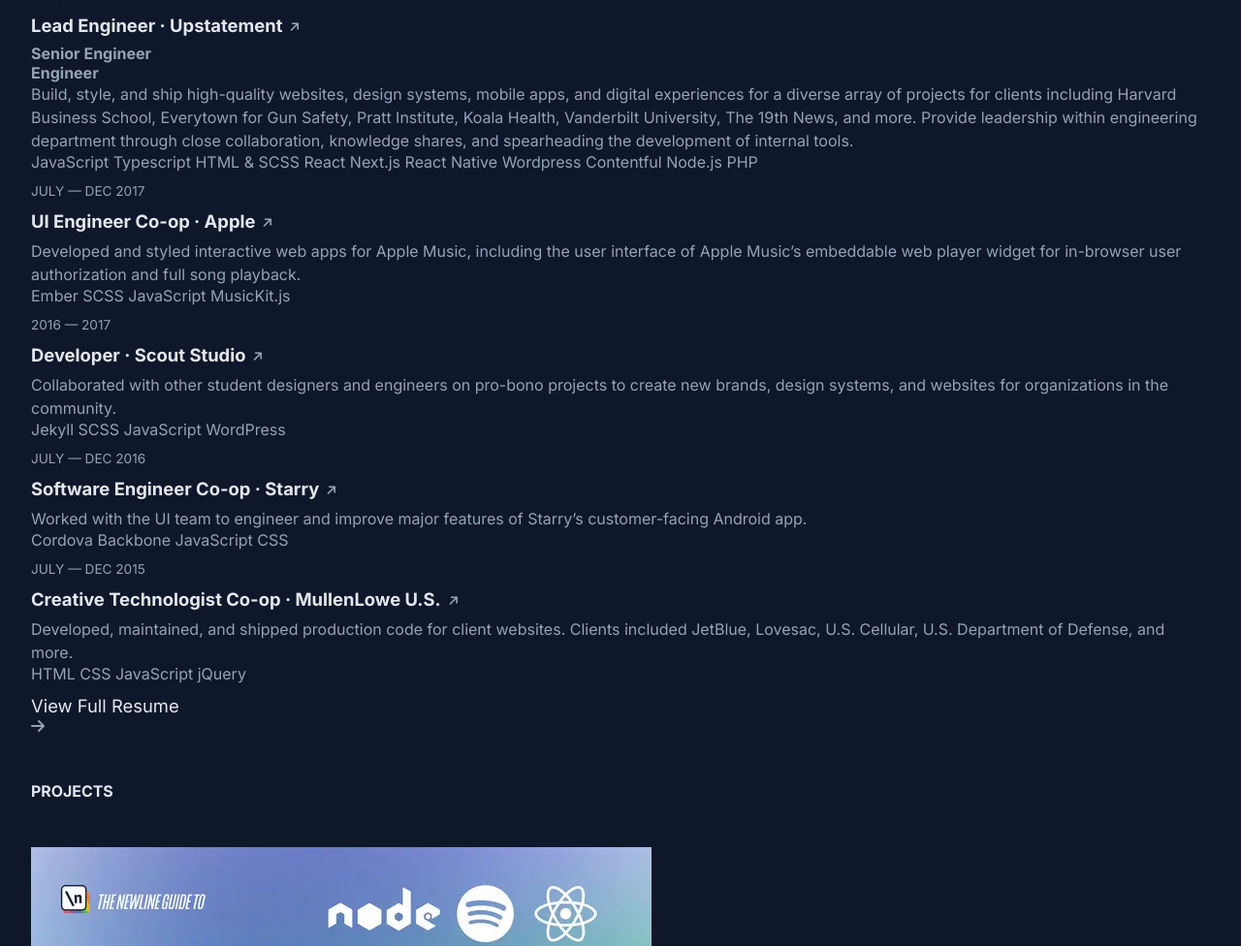
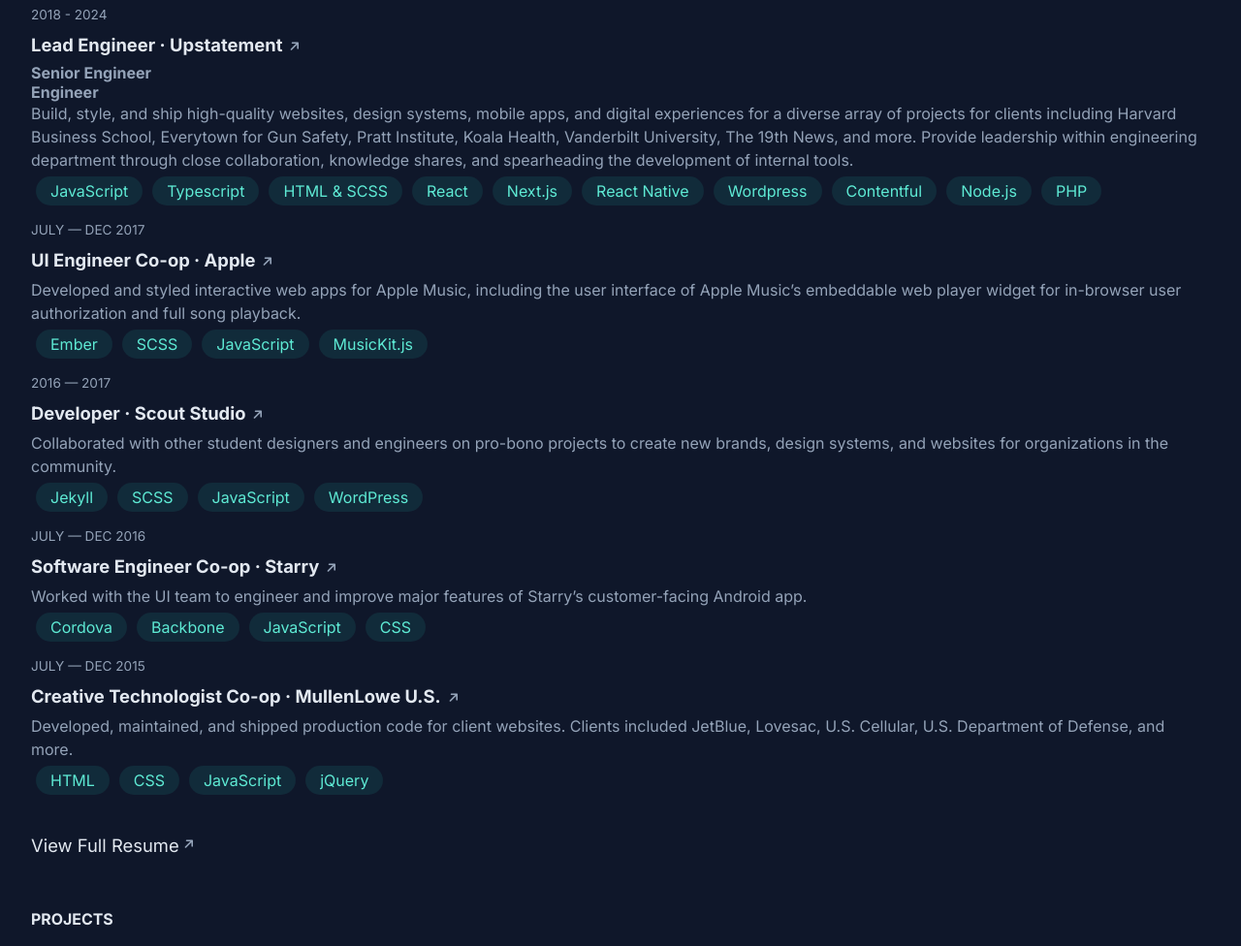
Before and after one commit to Azzu017/html-css-portfolio, a plain HTML site: page index.html in a window 1280 px wide. Shown: the part 1080-2056 px from the top of the page at 97% size. Drawn offline with Linux system fonts and the light colour scheme.

Commit message:
Just project and media pending

```diff
--- a/index.html
+++ b/index.html
@@ -5,7 +5,7 @@
     <meta charset="UTF-8">
     <meta name="viewport" content="width=device-width, initial-scale=1.0">
     <title>Portfolio Page</title>
-    <link rel="stylesheet" href="style.css">
+    <link rel="stylesheet" href="style.css" media="all">
     <link rel="preconnect" href="https://fonts.googleapis.com">
     <link rel="preconnect" href="https://fonts.gstatic.com" crossorigin>
     <link
@@ -32,9 +32,9 @@
         </div>
         <nav>
             <ul>
-                <li><a href="#about">About</a></li>
-                <li><a href="#experience">Experience</a></li>
-                <li><a href="#projects">Projects</a></li>
+                <li><a href="#about" id="go-top">About</a></li>
+                <li><a href="#experience" id="go-top">Experience</a></li>
+                <li><a href="#projects" id="go-top">Projects</a></li>
             </ul>
         </nav>
         <div class="social-icons">
@@ -51,7 +51,7 @@
         <!-- about -->
         <div class="about-section">
             <div class="main-title-div">
-                <h3>About</h3>
+                <h3 id="about"><a href="#go-top">About</a></h3>
             </div>
             <div class="about-para">
                 <p>I’m a developer passionate about crafting accessible, pixel-perfect user interfaces that blend
@@ -90,7 +90,7 @@
 
             <!-- experience -->
             <div class="main-title-div">
-                <h3>Experience</h3>
+                <h3 id="experience"><a href="#go-top">Experience</a></h3>
             </div>
             <!-- timeline -->
             <div class="time-tag">
@@ -110,12 +110,21 @@
                         managers, to implement and advocate for best practices in web accessibility.</p>
                 </div>
                 <!-- language tags -->
+                <div class="lang-body">
                     <div class="exp-det-langs">
-                    <span>JavaScript</span>
-                    <span>Typescript</span>
-                    <span>React</span>
-                    <span>Storybook</span>
+                        JavaScript
                     </div>
+                    <div class="exp-det-langs">
+                        Typescript
+                    </div>
+                    <div class="exp-det-langs">
+                        React
+                    </div>
+                    <div class="exp-det-langs">
+                        Storybook
+                    </div>
+                </div>
+
             </div>
             <div class="time-tag">
                 <p>2018 - 2024</p>
@@ -137,18 +146,41 @@
                         spearheading the development of internal tools.</p>
                 </div>
                 <!-- language tags -->
+                <div class="lang-body">
                     <div class="exp-det-langs">
-                    <span>JavaScript</span>
-                    <span>Typescript</span>
-                    <span>HTML & SCSS</span>
-                    <span>React</span>
-                    <span>Next.js</span>
-                    <span>React Native</span>
-                    <span>Wordpress</span>
-                    <span>Contentful</span>
-                    <span>Node.js</span>
-                    <span>PHP</span>
+                        JavaScript
                     </div>
+                    <div class="exp-det-langs">
+                        Typescript
+                    </div>
+                    <div class="exp-det-langs">
+                        HTML & SCSS
+                    </div>
+                    <div class="exp-det-langs">
+                        React
+                    </div>
+                    <div class="exp-det-langs">
+                        Next.js
+                    </div>
+                    <div class="exp-det-langs">
+                        React Native
+                    </div>
+                    <div class="exp-det-langs">
+                        Wordpress
+                    </div>
+                    <div class="exp-det-langs">
+                        Contentful
+                    </div>
+                    <div class="exp-det-langs">
+                        Node.js
+                    </div>
+                    <div class="exp-det-langs">
+                        PHP
+                    </div>
+
+
+                </div>
+
             </div>
             <div class="time-tag">
                 <p>July — Dec 2017</p>
@@ -166,12 +198,19 @@
                     </p>
                 </div>
                 <!-- language tags -->
+                <div class="lang-body">
                     <div class="exp-det-langs">
-                    <span>Ember</span>
-                    <span>SCSS</span>
-                    <span>JavaScript</span>
-                    <span>MusicKit.js</span>
-
+                        Ember
+                    </div>
+                    <div class="exp-det-langs">
+                        SCSS
+                    </div>
+                    <div class="exp-det-langs">
+                        JavaScript
+                    </div>
+                    <div class="exp-det-langs">
+                        MusicKit.js
+                    </div>
                 </div>
             </div>
 
@@ -193,13 +232,21 @@
                     </p>
                 </div>
                 <!-- language tags -->
+                <div class="lang-body">
                     <div class="exp-det-langs">
-                    <span>Jekyll</span>
-                    <span>SCSS</span>
-                    <span>JavaScript</span>
-                    <span>WordPress</span>
+                        Jekyll
+                    </div>
+                    <div class="exp-det-langs">
+                        SCSS
+                    </div>
+                    <div class="exp-det-langs">
+                        JavaScript
+                    </div>
+                    <div class="exp-det-langs">
+                        WordPress
+                    </div>
+                </div>
 
-                </div>
             </div>
             <div class="time-tag">
                 <p>July — Dec 2016</p>
@@ -219,13 +266,21 @@
                     </p>
                 </div>
                 <!-- language tags -->
+                <div class="lang-body">
                     <div class="exp-det-langs">
-                    <span>Cordova</span>
-                    <span>Backbone</span>
-                    <span>JavaScript</span>
-                    <span>CSS</span>
+                        Cordova
+                    </div>
+                    <div class="exp-det-langs">
+                        Backbone
+                    </div>
+                    <div class="exp-det-langs">
+                        JavaScript
+                    </div>
+                    <div class="exp-det-langs">
+                        CSS
+                    </div>
+                </div>
 
-                </div>
             </div>
             <div class="time-tag">
                 <p>July — Dec 2015</p>
@@ -246,65 +301,88 @@
                     </p>
                 </div>
                 <!-- language tags -->
+                <div class="lang-body">
                     <div class="exp-det-langs">
-                    <span>HTML</span>
-                    <span>CSS</span>
-                    <span>JavaScript</span>
-                    <span>jQuery</span>
-
+                        HTML
+                    </div>
+                    <div class="exp-det-langs">
+                        CSS
+                    </div>
+                    <div class="exp-det-langs">
+                        JavaScript
+                    </div>
+                    <div class="exp-det-langs">
+                        jQuery
+                    </div>
                 </div>
             </div>
         </div>
         <!-- full resume -->
-        <h2>View Full Resume </h2> <span>
+        <div class="full-resume">
+            <span>
+                <h2><a href="https://www.youtube.com" target="_blank">View Full Resume</a> </h2>
                 <div> <i class="fa-solid fa-arrow-right"></i></div>
+            </span>
+        </div>
         <!-- add link element -->
         <!-- projects -->
         <div class="main-title-div">
-            <h3>Projects</h3>
+            <h3 id="projects"><a href="#go-top">Projects</a></h3>
         </div>
         <div class="project-section">
             <div class="project-body">
                 <div class="project-img">
-                    <img src="/public/course-card.webp" alt="project image"><!--  add image -->
+                    <img src="/public/course-card.webp" alt="project image" loading="lazy"><!--  add image -->
                 </div>
                 <div class="project-title">
                     <h3>Build a Spotify Connected App</h3>
                 </div>
                 <div class="project-subtitle">
-                    <p>Video course that teaches how to build a web app with the Spotify Web API. Topics covered include
+                    <p>Video course that teaches how to build a web app with the Spotify Web API. Topics covered
+                        include
                         the
-                        principles of REST APIs, user auth flows, Node, Express, React, Styled Components, and more.</p>
+                        principles of REST APIs, user auth flows, Node, Express, React, Styled Components, and more.
+                    </p>
                 </div>
             </div>
 
             <div class="project-body">
                 <div class="project-img">
-                    <img src="/public/spotify-profile.webp" alt="project image"><!--  add image -->
+                    <img src="/public/spotify-profile.webp" alt="project image" loading="lazy"><!--  add image -->
                 </div>
                 <div class="project-title">
                     <h3>Spotify Profile</h3>
                 </div>
                 <div class="project-subtitle">
-                    <p>Web app for visualizing personalized Spotify data. View your top artists, top tracks, recently
-                        played tracks, and detailed audio information about each track. Create and save new playlists of
+                    <p>Web app for visualizing personalized Spotify data. View your top artists, top tracks,
+                        recently
+                        played tracks, and detailed audio information about each track. Create and save new
+                        playlists of
                         recommended tracks based on your existing playlists and more..</p>
                 </div>
                 <div class="icon">
                     <span> <i class="fas fa-star"></i></span>
-                    <p>672</p></span>
+                    <p>672</p>
+                    </span>
+                </div>
+                <div class="lang-body">
+                    <div class="exp-det-langs">
+                        React
                     </div>
                     <div class="exp-det-langs">
-                    <span>React</span>
-                    <span>Express</span>
-                    <span>Spotify API</span>
-                    <span>Heroku</span>
-
+                        Express
+                    </div>
+                    <div class="exp-det-langs">
+                        Spotify API
+                    </div>
+                    <div class="exp-det-langs">
+                        Heroku
+                    </div>
                 </div>
             </div>
             <div class="project-body">
                 <div class="project-img">
-                    <img src="/public/halcyon.webp" alt="project image"><!--  add image -->
+                    <img src="/public/halcyon.webp" alt="project image" loading="lazy"><!--  add image -->
                 </div>
                 <div class="project-title">
                     <h3>Halcyon Theme</h3>
@@ -319,7 +397,7 @@
             </div>
             <div class="project-body">
                 <div class="project-img">
-                    <img src="/public/v4.webp" alt="project image"><!--  add image -->
+                    <img src="/public/v4.webp" alt="project image" loading="lazy"><!--  add image -->
                 </div>
                 <div class="project-title">
                     <h3>brittanychiang.com (v4)</h3>
@@ -332,10 +410,16 @@
                     <p>7,696</p>
 
                 </div>
+                <div class="lang-body">
                     <div class="exp-det-langs">
-                    <span>Gatsby</span>
-                    <span>Styled Components</span>
-                    <span>Netlify</span>
+                        Gatsby
+                    </div>
+                    <div class="exp-det-langs">
+                        Styled Components
+                    </div>
+                    <div class="exp-det-langs">
+                        Netlify
+                    </div>
                 </div>
             </div>
 
@@ -345,10 +429,13 @@
 
     </main>
     <footer>
-        <div class="footer">
+        <div class="footer-body">
             <p>
-                Loosely designed in Figma. Coded in Visual Studio Code by yours truly. Built with Next.js and
-                Tailwind CSS, deployed with Vercel. All text is set in the Inter typeface.
+                Loosely designed in <a href="https://www.figma.com/" target="_blank">Figma</a> and Coded in <a
+                    href="https://code.visualstudio.com/" target="_blank">Visual Studio Code</a> by yours truly.
+                Built with <a href="https://nextjs.org/" target="_blank">Next.js</a> and
+                <a href="https://tailwindcss.com/" target="_blank">Tailwind CSS</a>, deployed with <a href="https://vercel.com/" target="_blank">Vercel</a>. All
+                text is set in the <a href="https://rsms.me/inter/" target="_blank">Inter</a> typeface.
             </p>
         </div>
     </footer>
--- a/style.css
+++ b/style.css
@@ -35,6 +35,7 @@
     text-decoration: none;
     color: inherit;
 }
+
 ::selection {
     background: var(--color-accent);
     color: #0f172a;
@@ -73,59 +74,145 @@
     color: var(--heading-color);
 }
 
-.main-title-div{
+.main-title-div {
     padding: 48px 0;
     color: var(--heading-color);
     text-transform: uppercase;
     font-size: 0.85rem;
 }
 
-.about-para{
+.about-para {
     display: block;
     font-size: 1.1rem;
     line-height: 1.5rem;
 }
-.about-para br{
- margin-bottom: 1rem;
+
+.about-para br {
+    margin-bottom: 1rem;
 }
-.about-para a{
+
+.about-para a {
     color: var(--heading-color);
 }
-.about-para a:hover{
+
+.about-para a:hover {
     color: var(--color-accent);
 }
 
-.time-tag{
+.time-tag {
     font-size: 0.85rem;
     color: var(--para-color);
     margin-top: 0.5rem;
     text-transform: uppercase;
 }
-.exp-det-title{
-    display: flex;}
 
-.exp-det-title i{
+.exp-det-title {
+    display: flex;
+}
+
+.exp-det-title i {
     rotate: -45deg;
     font-size: 0.8rem;
 }
-.exp-det-title span{
+
+.exp-det-title span {
     display: flex;
     justify-self: center;
     align-self: center;
     transition: transform 0.3s ease;
     position: relative;
 }
-.exp-det-title h3{
+
+.exp-det-title h3 {
     font-size: 1.15rem;
     color: var(--heading-color);
     padding: 0.5rem;
     padding-left: 0;
 }
-.exp-det-title:hover, .exp-det-title h3:hover{
+
+.exp-det-title:hover,
+.exp-det-title h3:hover {
     cursor: pointer;
     padding-left: 0;
     color: var(--color-accent);
 }
-.exp-det-title:hover span{
+
+.exp-det-title:hover span {
     transform: scale(1.2);
 }
+
+.main-title-div:hover {
+    cursor: pointer;
+    color: var(--color-accent);
+}
+
+.full-resume {
+    display: flex;
+    width: 100%;
+    justify-content: start;
+    margin-top: 1rem;
+    padding: 0.5rem;
+    padding-left: 0;
+    font-size: 1.15rem
+}
+
+.full-resume span {
+    display: flex;
+    justify-self: flex-end;
+    align-items: end;
+    transition: transform 0.3s ease;
+    position: relative;
+
+}
+
+.full-resume i {
+    rotate: -45deg;
+    font-size: 0.8rem;
+    padding: 5px;
+}
+
+.full-resume:hover span {
+    transform: scale(1.1);
+}
+.full-resume h2:hover, .full-resume span:hover {
+    cursor: pointer;
+    color: var(--color-accent);
+}
+
+.full-resume h2:hover {
+    transform: scale(1.0);
+}
+
+.lang-body{
+    display: flex;
+    justify-self: start;
+    width: auto;
+    wrap: nowrap;
+}
+
+.exp-det-langs {
+    display: flex;
+    color: #5eead4;
+    background-color: #2dd4bf1a;
+    padding:5px 15px;
+    margin: 5px;
+    border-radius: 25px;
+}
+
+/* footer styles */
+footer{
+    font-size: 0.85rem;
+  color:  #64749b
+
+}
+
+footer a{
+    font-size: 0.95rem;
+    font-weight: 400;
+    color: var(--para-color);
+    color: #94a3b8;
+}
+
+footer a:hover{
+    color: var(--color-accent);
+}
```
Lines whose indentation alone changed are shown as unchanged.
